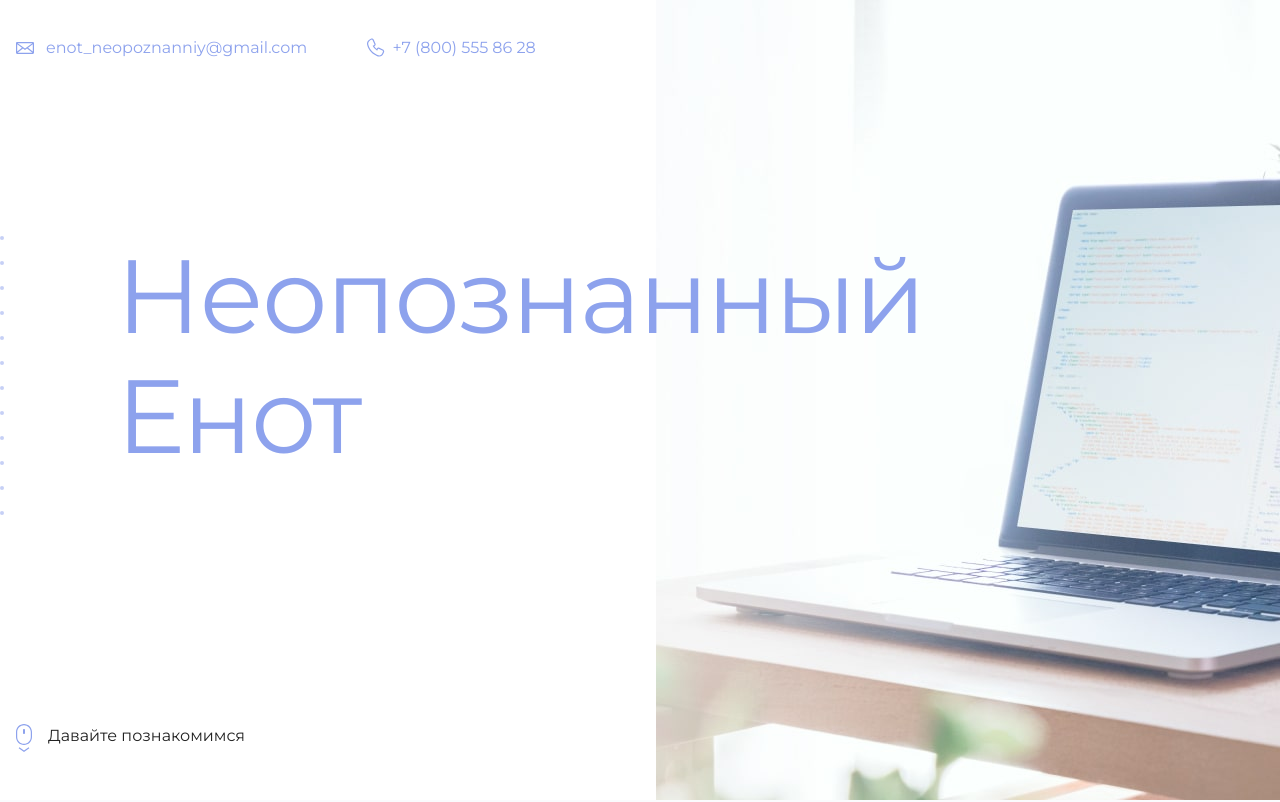
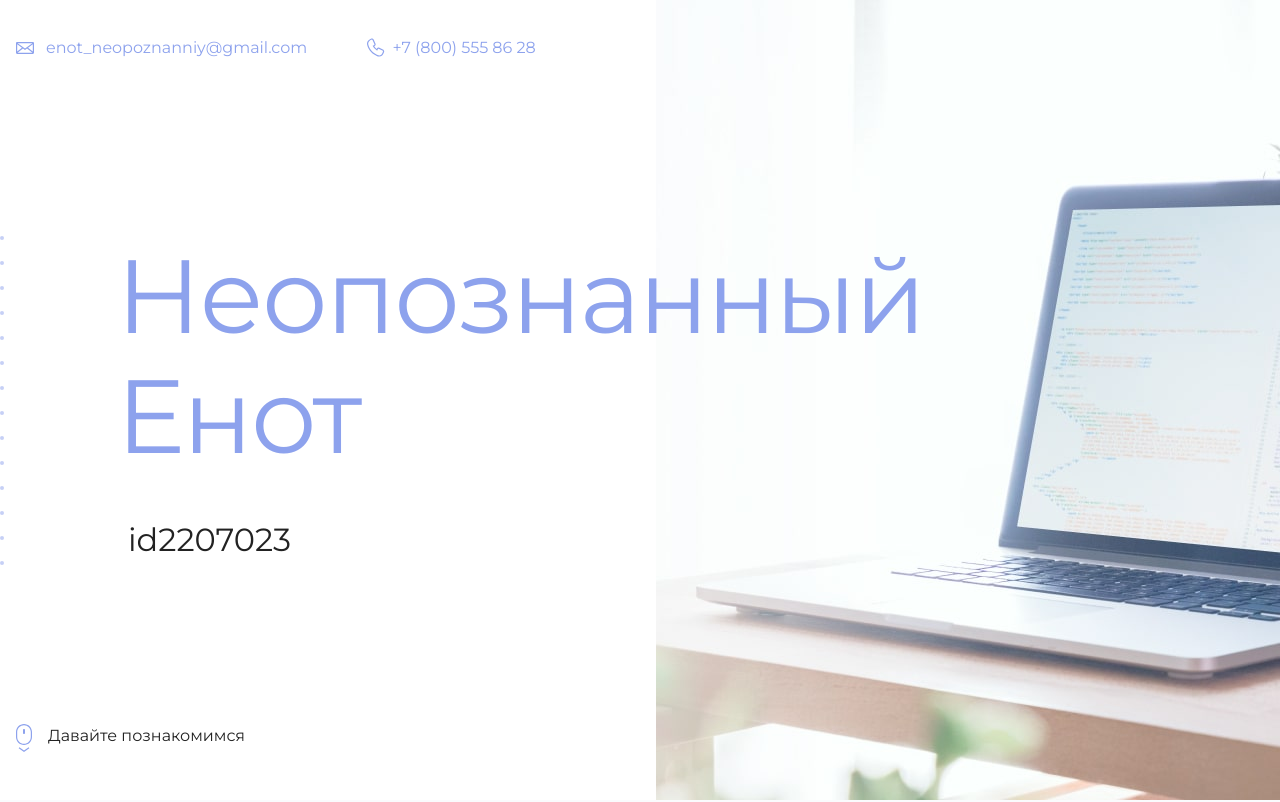
Before and after one commit to SalemAbsolem/site-for-academy, a plain HTML site: page index.html in a window 1280 px wide. Shown: the top 802 px of the page. Drawn offline with Linux system fonts and the light colour scheme.

Commit message:
Update index.html
Id

```diff
--- a/index.html
+++ b/index.html
@@ -19,7 +19,7 @@
       <section class="hero-image">
         <div class="container">
           <h1 class="heading">Неопознанный Енот</h1>
-          <p><!-- Тут ваш id на сайте Академии --></p>
+          <p><!-- Тут ваш id на сайте Академии -->id2207023</p>
         </div>
       </section>
 
```
